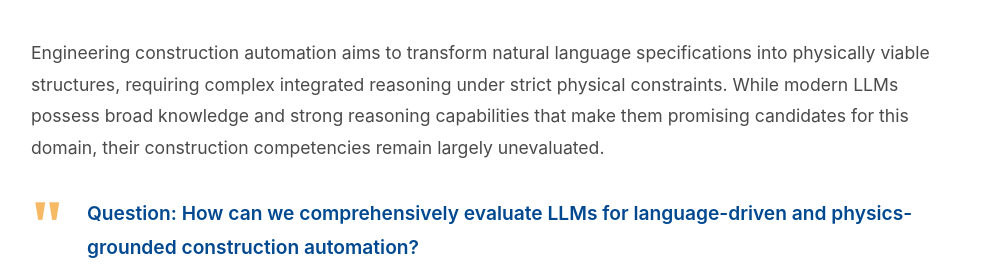
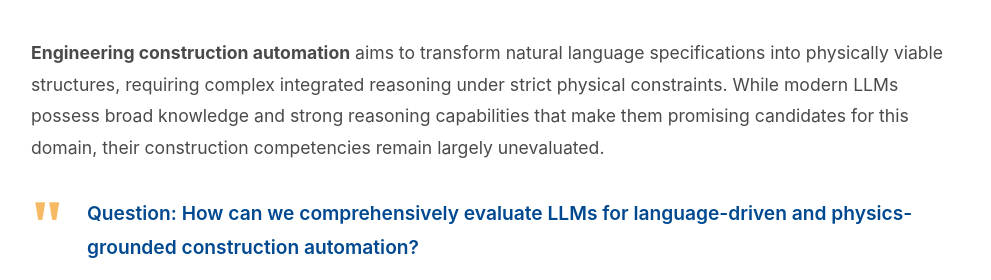
Before and after one commit to build-arena/build-arena.github.io, a website: page index.html in a window 1280 px wide. Shown: the part 1509-1789 px from the top of the page, without its empty margins (141-1132 px from the left). Drawn offline with Linux system fonts and the light colour scheme.

Commit message:
update page

```diff
--- a/index.html
+++ b/index.html
@@ -1122,7 +1122,7 @@
             </div>
 
             <p>
-                Engineering construction automation aims to transform natural language specifications into physically viable structures,
+                <strong>Engineering construction automation</strong> aims to transform natural language specifications into physically viable structures,
                 requiring complex integrated reasoning under strict physical constraints. While modern LLMs possess broad knowledge and
                 strong reasoning capabilities that make them promising candidates for this domain, their construction competencies remain
                 largely unevaluated.
```
